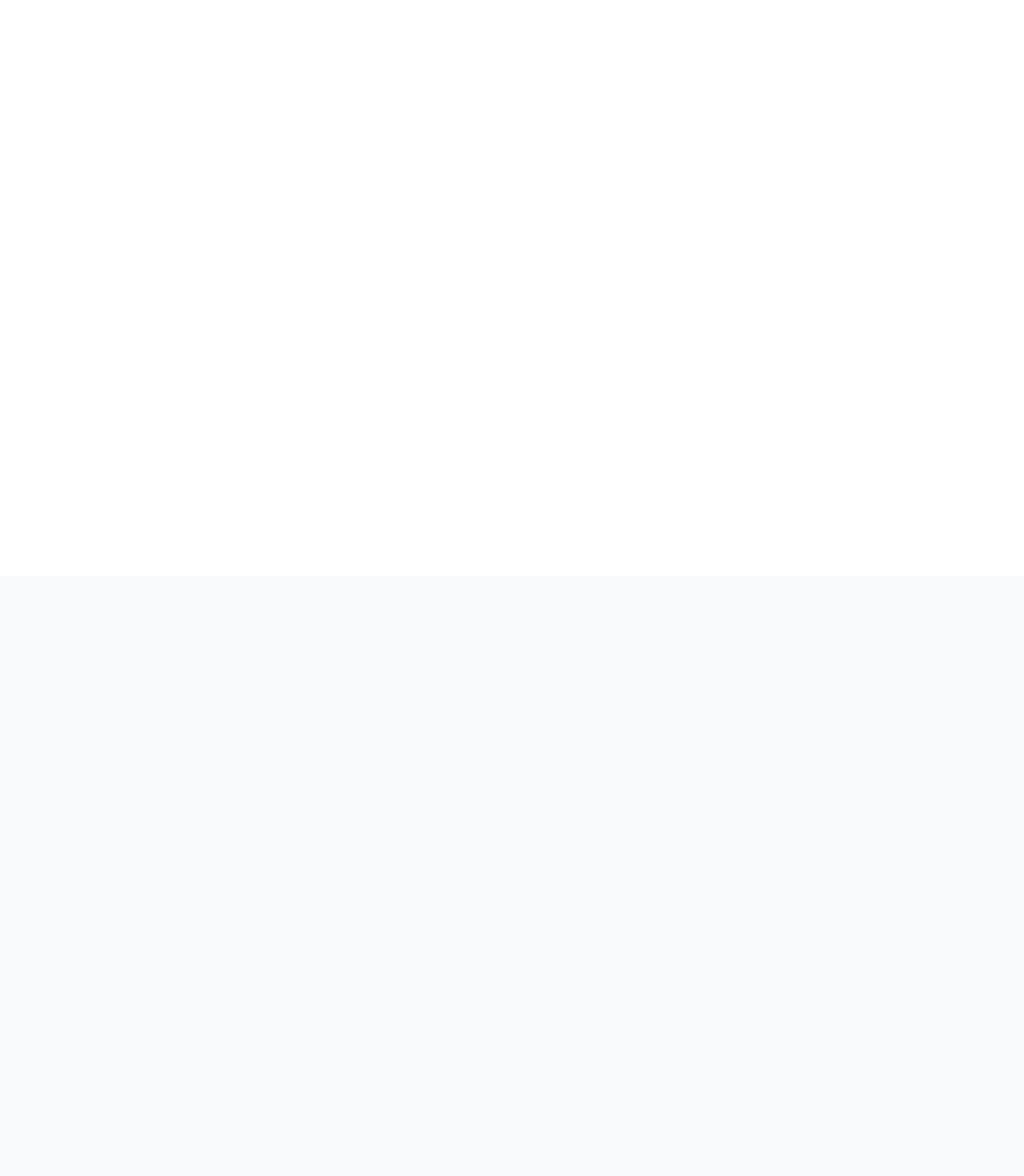
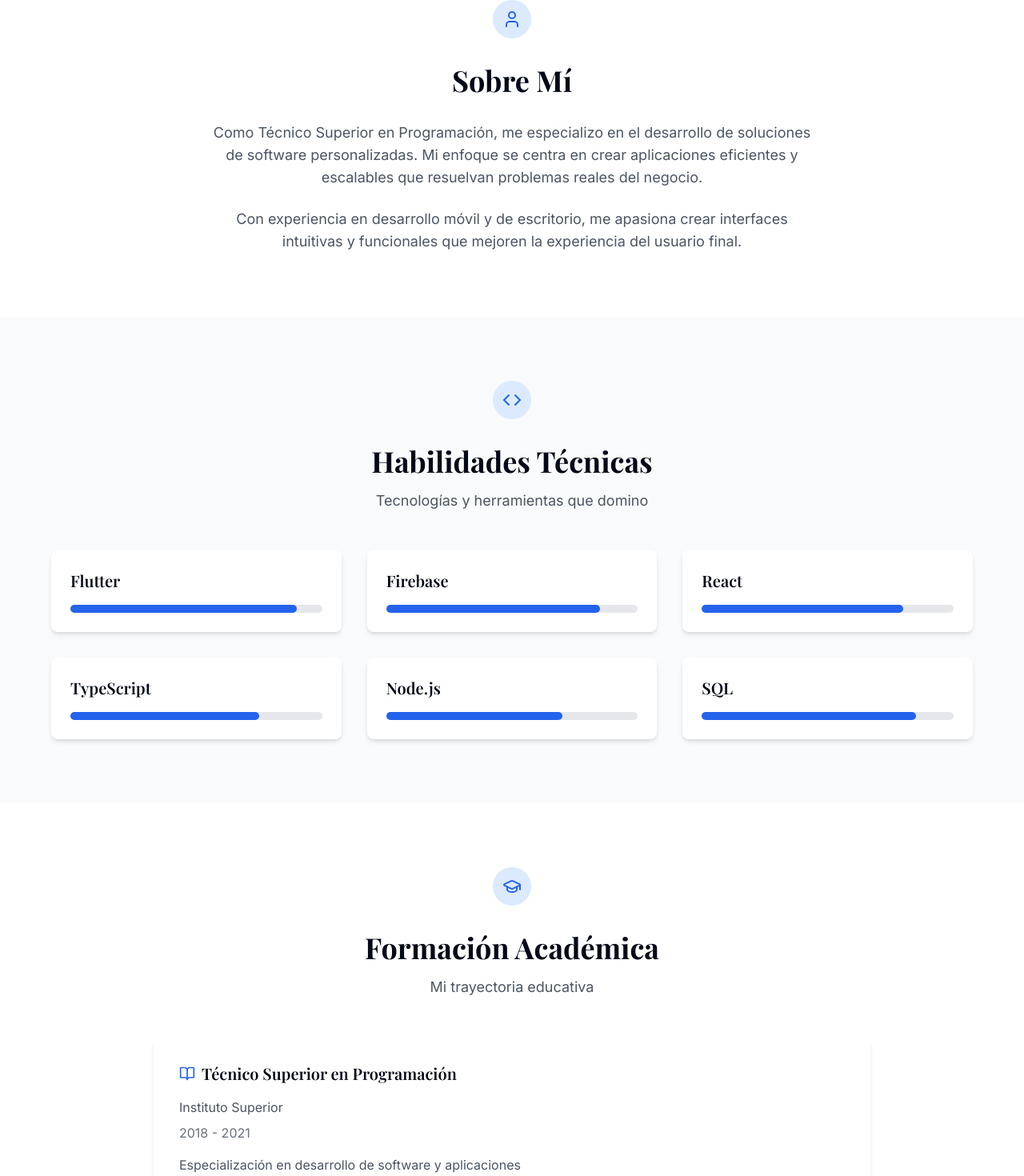
Before and after one commit to tomipeschiutta/personalized-dev-showcase, a React (Vite) app: page / in a window 1280 px wide. Shown: the part 880-2350 px from the top of the page at 80% size. Built offline with nearby package versions, Linux system fonts and the light colour scheme.

Commit message:
Add about, skills, etc. sections
Adds sections for "About Me", "Skills", "Education", and "Projects" to the website.  These sections are currently placeholders.

```diff
--- a/src/pages/Index.tsx
+++ b/src/pages/Index.tsx
@@ -1,7 +1,46 @@
-
 import Navbar from '../components/Navbar';
+import { BookOpen, Code, GraduationCap, Laptop, Mail, User } from 'lucide-react';
 
 const Index = () => {
+  const skills = [
+    { name: 'Flutter', level: 90 },
+    { name: 'Firebase', level: 85 },
+    { name: 'React', level: 80 },
+    { name: 'TypeScript', level: 75 },
+    { name: 'Node.js', level: 70 },
+    { name: 'SQL', level: 85 }
+  ];
+
+  const education = [
+    {
+      title: "Técnico Superior en Programación",
+      institution: "Instituto Superior",
+      year: "2018 - 2021",
+      description: "Especialización en desarrollo de software y aplicaciones"
+    }
+  ];
+
+  const projects = [
+    {
+      title: "App Móvil de Gestión",
+      description: "Aplicación móvil desarrollada con Flutter y Firebase para la gestión empresarial",
+      technologies: ["Flutter", "Firebase", "Dart"],
+      type: "Mobile"
+    },
+    {
+      title: "Sistema de Escritorio",
+      description: "Software de escritorio para control de inventario y facturación",
+      technologies: ["C#", ".NET", "SQL Server"],
+      type: "Desktop"
+    },
+    {
+      title: "Aplicación Web React",
+      description: "Plataforma web responsive para gestión de datos en tiempo real",
+      technologies: ["React", "TypeScript", "Firebase"],
+      type: "Web"
+    }
+  ];
+
   return (
     <div className="min-h-screen w-full">
       <Navbar />
@@ -31,23 +70,130 @@ const Index = () => {
         </div>
       </section>
 
-      {/* Placeholder sections - to be implemented */}
-      <section id="about" className="min-h-screen bg-white">
-        {/* About content will go here */}
+      {/* About Section */}
+      <section id="about" className="py-20 bg-white">
+        <div className="container mx-auto px-4 sm:px-6 lg:px-8">
+          <div className="max-w-3xl mx-auto text-center">
+            <div className="flex items-center justify-center mb-8">
+              <div className="p-3 rounded-full bg-blue-100">
+                <User className="w-6 h-6 text-primary" />
+              </div>
+            </div>
+            <h2 className="text-3xl md:text-4xl font-bold mb-8">Sobre Mí</h2>
+            <p className="text-lg text-gray-600 mb-6">
+              Como Técnico Superior en Programación, me especializo en el desarrollo de soluciones de software personalizadas.
+              Mi enfoque se centra en crear aplicaciones eficientes y escalables que resuelvan problemas reales del negocio.
+            </p>
+            <p className="text-lg text-gray-600">
+              Con experiencia en desarrollo móvil y de escritorio, me apasiona crear interfaces intuitivas y funcionales
+              que mejoren la experiencia del usuario final.
+            </p>
+          </div>
+        </div>
       </section>
 
-      <section id="skills" className="min-h-screen bg-gray-50">
-        {/* Skills content will go here */}
+      {/* Skills Section */}
+      <section id="skills" className="py-20 bg-gray-50">
+        <div className="container mx-auto px-4 sm:px-6 lg:px-8">
+          <div className="text-center mb-12">
+            <div className="flex items-center justify-center mb-8">
+              <div className="p-3 rounded-full bg-blue-100">
+                <Code className="w-6 h-6 text-primary" />
+              </div>
+            </div>
+            <h2 className="text-3xl md:text-4xl font-bold mb-4">Habilidades Técnicas</h2>
+            <p className="text-lg text-gray-600">Tecnologías y herramientas que domino</p>
+          </div>
+          <div className="grid grid-cols-1 md:grid-cols-2 lg:grid-cols-3 gap-8 max-w-6xl mx-auto">
+            {skills.map((skill, index) => (
+              <div
+                key={skill.name}
+                className="bg-white rounded-lg p-6 shadow-md hover:shadow-lg transition-shadow duration-300"
+                style={{animationDelay: `${index * 0.1}s`}}
+              >
+                <h3 className="text-xl font-semibold mb-4">{skill.name}</h3>
+                <div className="w-full bg-gray-200 rounded-full h-2.5">
+                  <div
+                    className="bg-primary h-2.5 rounded-full transition-all duration-1000 ease-out"
+                    style={{ width: `${skill.level}%` }}
+                  />
+                </div>
+              </div>
+            ))}
+          </div>
+        </div>
       </section>
 
-      <section id="education" className="min-h-screen bg-white">
-        {/* Education content will go here */}
+      {/* Education Section */}
+      <section id="education" className="py-20 bg-white">
+        <div className="container mx-auto px-4 sm:px-6 lg:px-8">
+          <div className="text-center mb-12">
+            <div className="flex items-center justify-center mb-8">
+              <div className="p-3 rounded-full bg-blue-100">
+                <GraduationCap className="w-6 h-6 text-primary" />
+              </div>
+            </div>
+            <h2 className="text-3xl md:text-4xl font-bold mb-4">Formación Académica</h2>
+            <p className="text-lg text-gray-600">Mi trayectoria educativa</p>
+          </div>
+          <div className="max-w-4xl mx-auto">
+            {education.map((edu, index) => (
+              <div
+                key={index}
+                className="bg-white rounded-lg p-8 mb-6 shadow-md hover:shadow-lg transition-shadow duration-300"
+              >
+                <div className="flex items-center mb-4">
+                  <BookOpen className="w-5 h-5 text-primary mr-2" />
+                  <h3 className="text-xl font-semibold">{edu.title}</h3>
+                </div>
+                <p className="text-gray-600 mb-2">{edu.institution}</p>
+                <p className="text-gray-500 mb-4">{edu.year}</p>
+                <p className="text-gray-600">{edu.description}</p>
+              </div>
+            ))}
+          </div>
+        </div>
       </section>
 
-      <section id="projects" className="min-h-screen bg-gray-50">
-        {/* Projects content will go here */}
+      {/* Projects Section */}
+      <section id="projects" className="py-20 bg-gray-50">
+        <div className="container mx-auto px-4 sm:px-6 lg:px-8">
+          <div className="text-center mb-12">
+            <div className="flex items-center justify-center mb-8">
+              <div className="p-3 rounded-full bg-blue-100">
+                <Laptop className="w-6 h-6 text-primary" />
+              </div>
+            </div>
+            <h2 className="text-3xl md:text-4xl font-bold mb-4">Proyectos Destacados</h2>
+            <p className="text-lg text-gray-600">Algunos de mis trabajos más relevantes</p>
+          </div>
+          <div className="grid grid-cols-1 md:grid-cols-2 lg:grid-cols-3 gap-8 max-w-6xl mx-auto">
+            {projects.map((project, index) => (
+              <div
+                key={index}
+                className="bg-white rounded-lg overflow-hidden shadow-md hover:shadow-lg transition-all duration-300 transform hover:-translate-y-1"
+              >
+                <div className="p-6">
+                  <h3 className="text-xl font-semibold mb-3">{project.title}</h3>
+                  <p className="text-gray-600 mb-4">{project.description}</p>
+                  <div className="flex flex-wrap gap-2">
+                    {project.technologies.map((tech, techIndex) => (
+                      <span
+                        key={techIndex}
+                        className="px-3 py-1 bg-blue-100 text-primary rounded-full text-sm"
+                      >
+                        {tech}
+                      </span>
+                    ))}
+                  </div>
+                </div>
+              </div>
+            ))}
+          </div>
+        </div>
       </section>
 
+      {/* Contact Section Placeholder */}
       <section id="contact" className="min-h-screen bg-white">
         {/* Contact content will go here */}
       </section>
```
